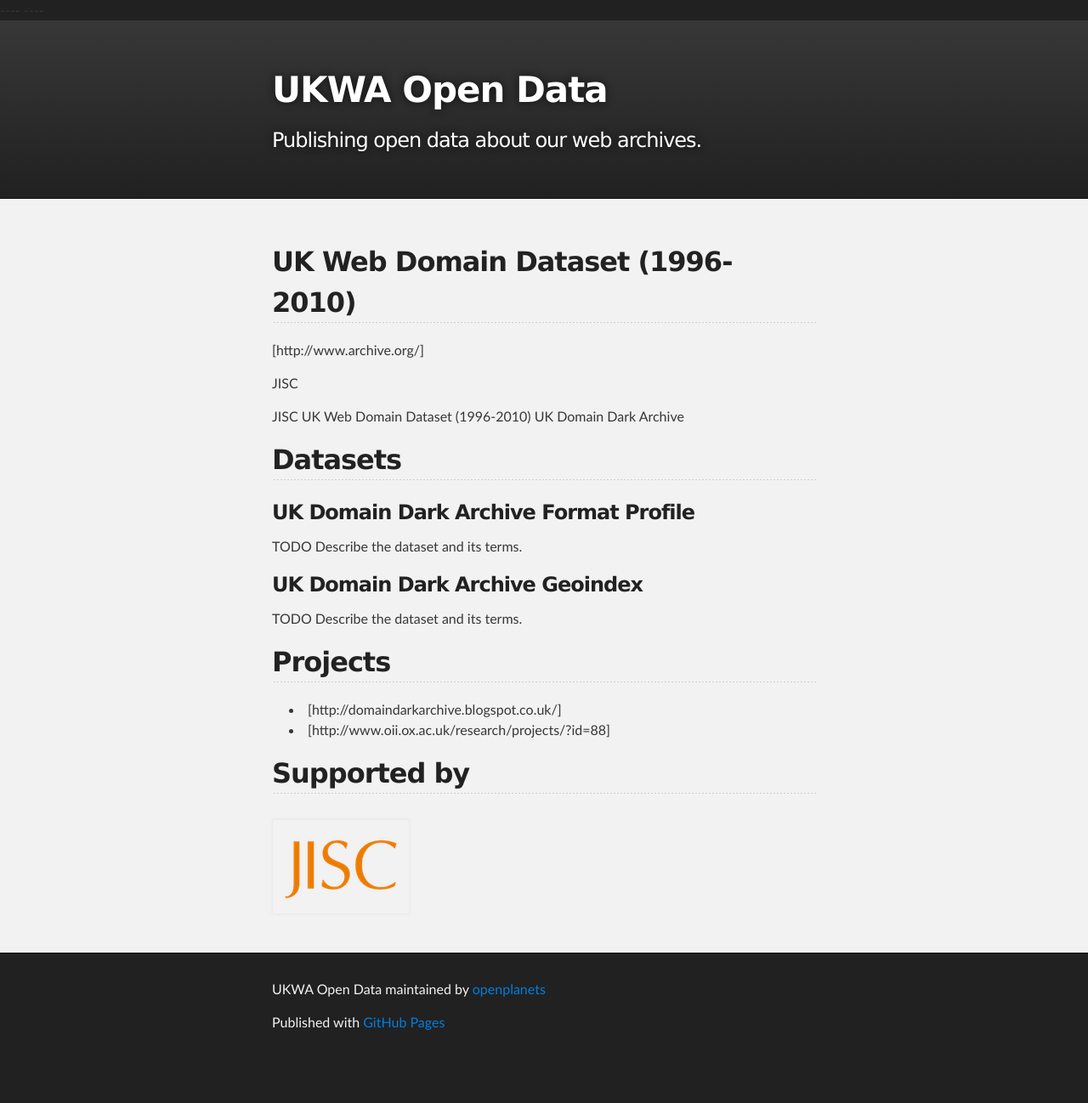
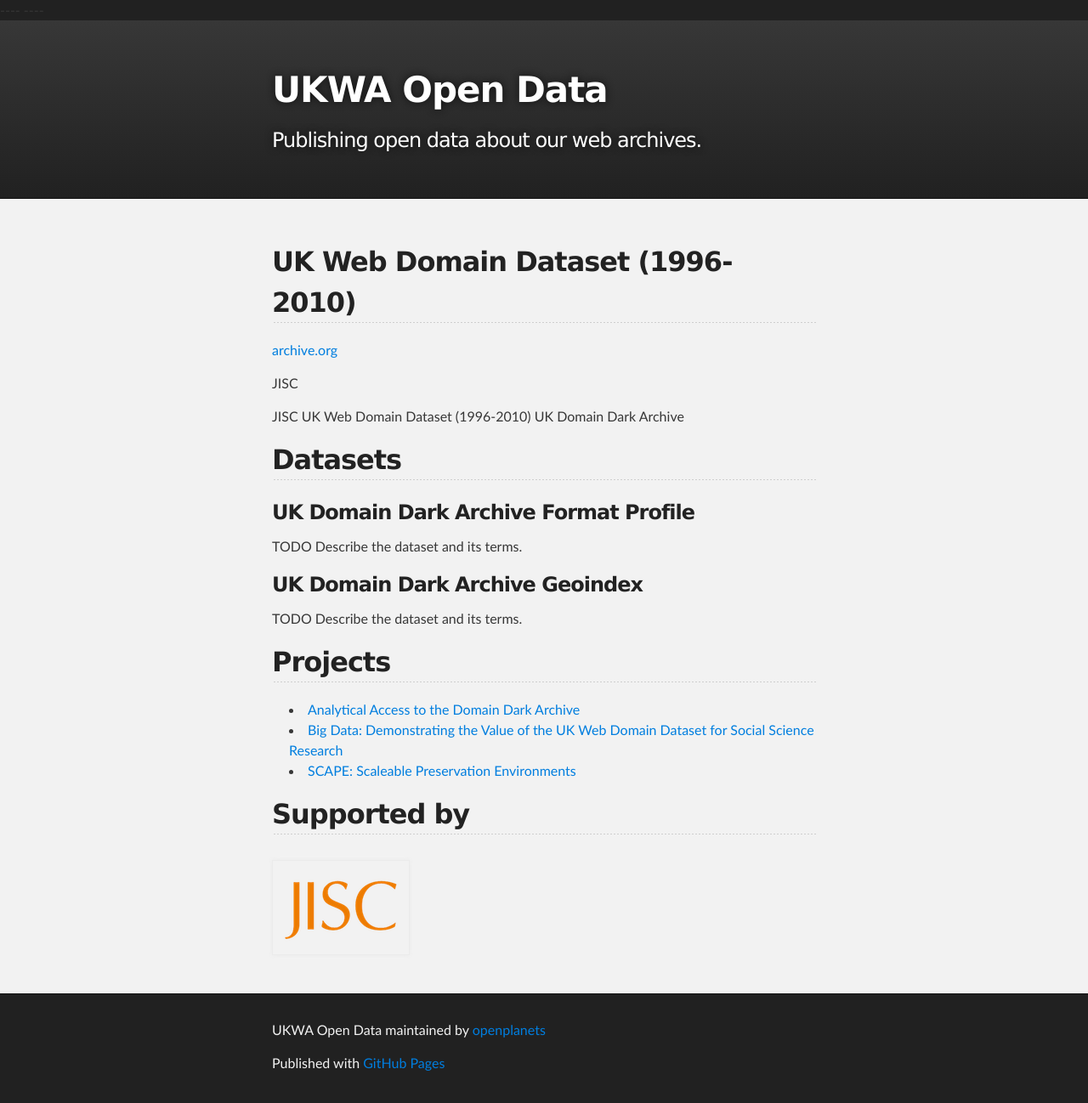
Before and after one commit to ukwa/opendata, a Jekyll site: the page built from ukweb1996to2010.md, in a window 1280 px wide. Shown: the whole page at 85% size. Built offline with Jekyll 4.4.1, drawn with Linux system fonts in a browser that asks for light colours; before the commit the page ends 1250 px from its top, so only the background shows below that.

Commit message:
Updated links, again.

```diff
--- a/ukweb1996to2010.md
+++ b/ukweb1996to2010.md
@@ -3,7 +3,7 @@
 title: UK Web Domain Dataset (1996-2010)
 ---
 
-[http://www.archive.org/]
+[archive.org](http://www.archive.org/)
 
 JISC
 
@@ -28,8 +28,9 @@
 Projects
 --------
 
-* [http://domaindarkarchive.blogspot.co.uk/]
-* [http://www.oii.ox.ac.uk/research/projects/?id=88]
+* [Analytical Access to the Domain Dark Archive](http://domaindarkarchive.blogspot.co.uk/)
+* [Big Data: Demonstrating the Value of the UK Web Domain Dataset for Social Science Research](http://www.oii.ox.ac.uk/research/projects/?id=88)
+* [SCAPE: Scaleable Preservation Environments](http://www.scape-project.eu])
 
 Supported by
 ------------
```
